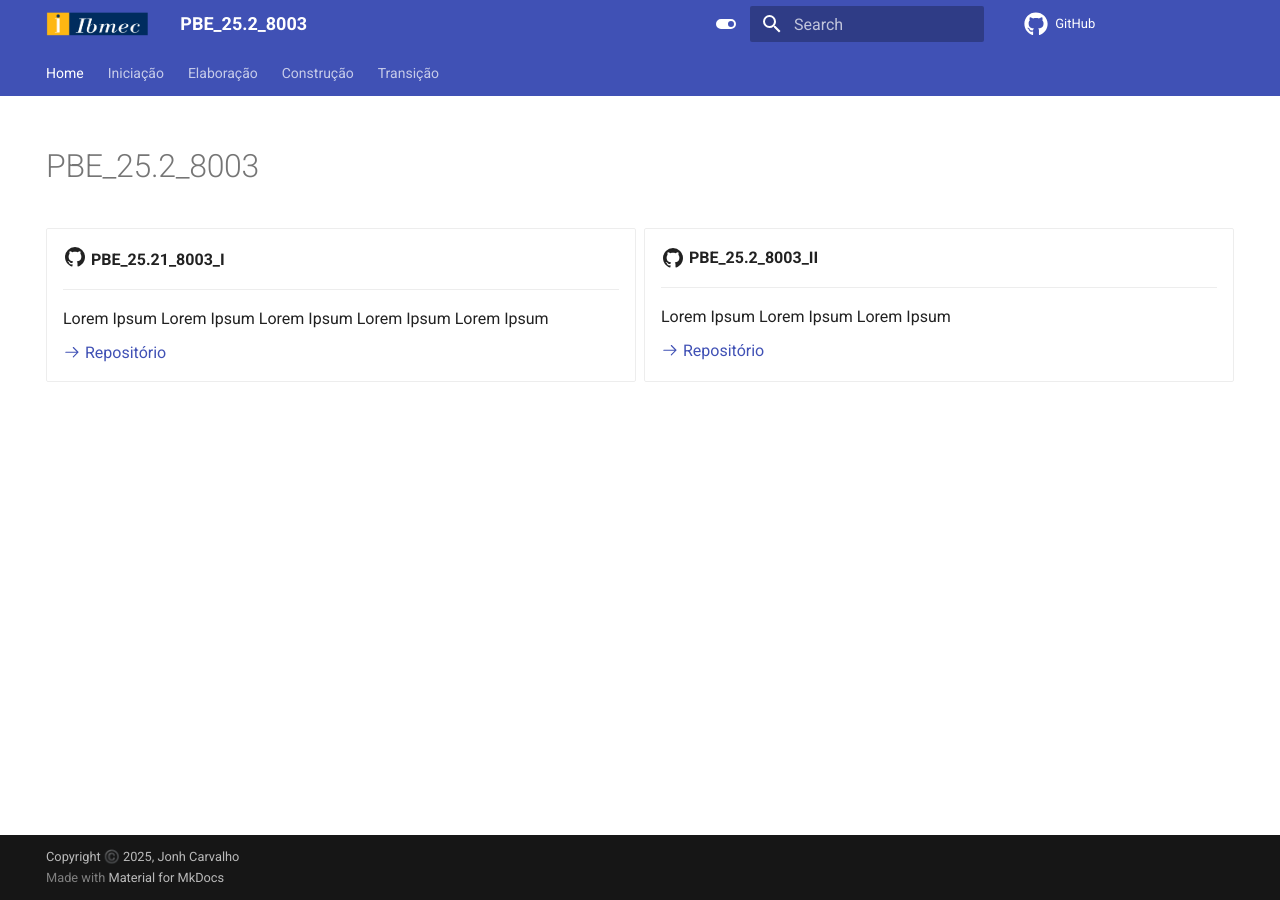
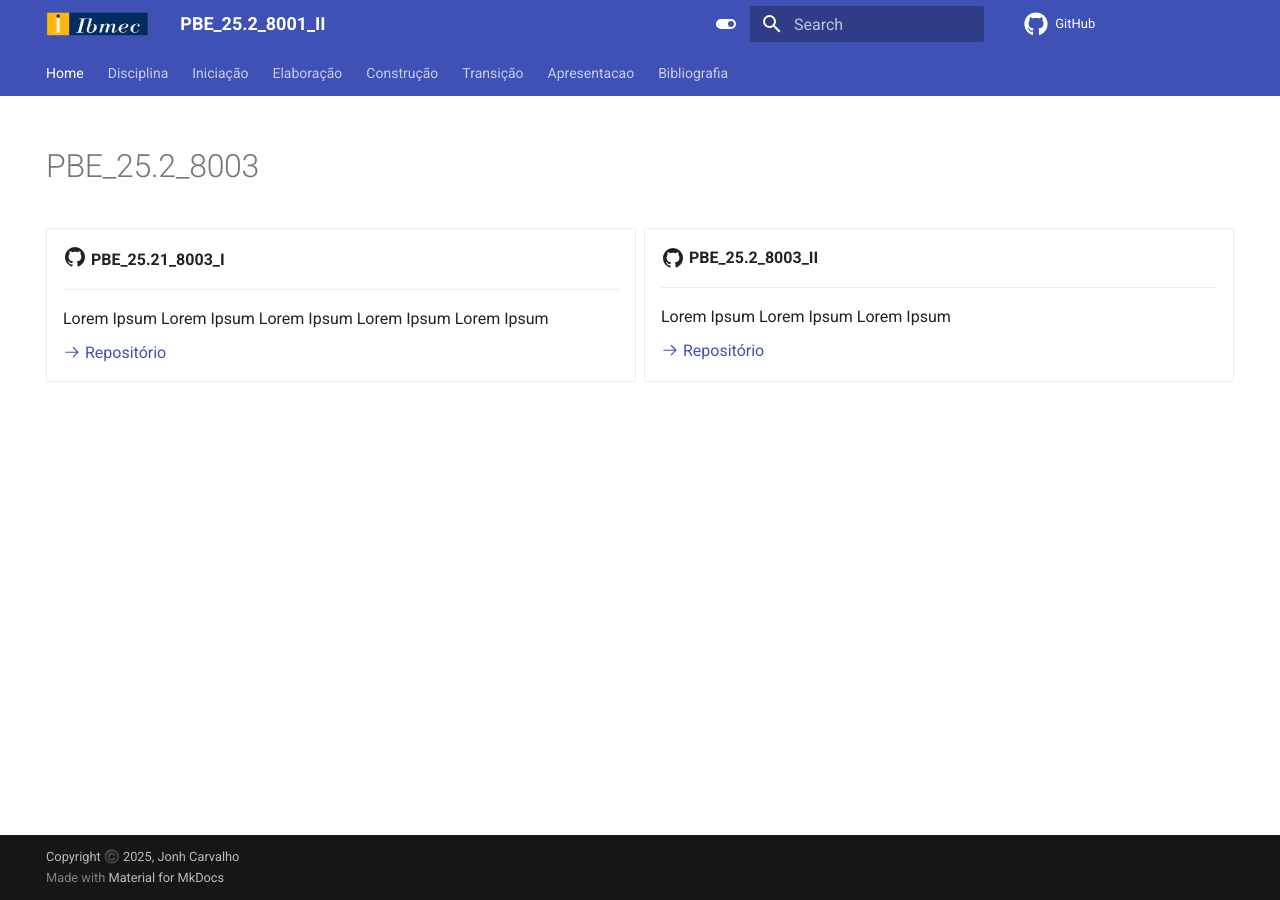
Before and after one commit to Projetos-de-Extensao/PBE_25.2_8001_II, an MkDocs documentation site: the page built from docs/index.md, in a window 1280 px wide. Built offline with MkDocs 1.6.1 and Material for MkDocs 9.7.7, drawn with Linux system fonts in a browser that asks for light colours; comment, search, counter and statistics services are not loaded.

Commit message:
update mkdocs

```diff
--- a/mkdocs.yml
+++ b/mkdocs.yml
@@ -1,11 +1,19 @@
 ---
-repo_url: https://github.com/jonh-carvalho/PBE_25.2_8003
+repo_url: https://github.com/jonh-carvalho/PBE_25.2_8001_II
 site_author: Jonh Carvalho
-site_name: PBE_25.2_8003
+site_name: PBE_25.2_8001_II
 copyright: Copyright ©️ 2025, Jonh Carvalho
 
 nav:
+nav:
   - Home: index.md
+  - Disciplina:
+      - Aulas: Disciplina/aulas.md
+      - Ambiente: Disciplina/ambiente.md
+      - Github: Disciplina/github.md
+      - Mkdocs: Disciplina/mkdocs.md
+      - CodeSpace: Disciplina/codespace.md
+      - Avaliações: Disciplina/avaliacoes.md
   - Iniciação:
       - Index: Iniciacao/index.md
       - Pesquisa: Iniciacao/pesquisa.md
@@ -28,6 +36,10 @@ nav:
       - CodeSpace: Construcao/codespace.md
   - Transição:
       - Index: Transicao/index.md
+  - Apresentacao:
+      - Site: https://monitoria-conecta.lovable.app/auth/login
+  - Bibliografia: Disciplina/bibliografia.md
+
 
 extra_css:
   - css/extra.css
@@ -84,6 +96,8 @@ markdown_extensions:
       permalink: true
 
 plugins:
+  - minify:
+      minify_html: true
   - search
 
 theme:
```
